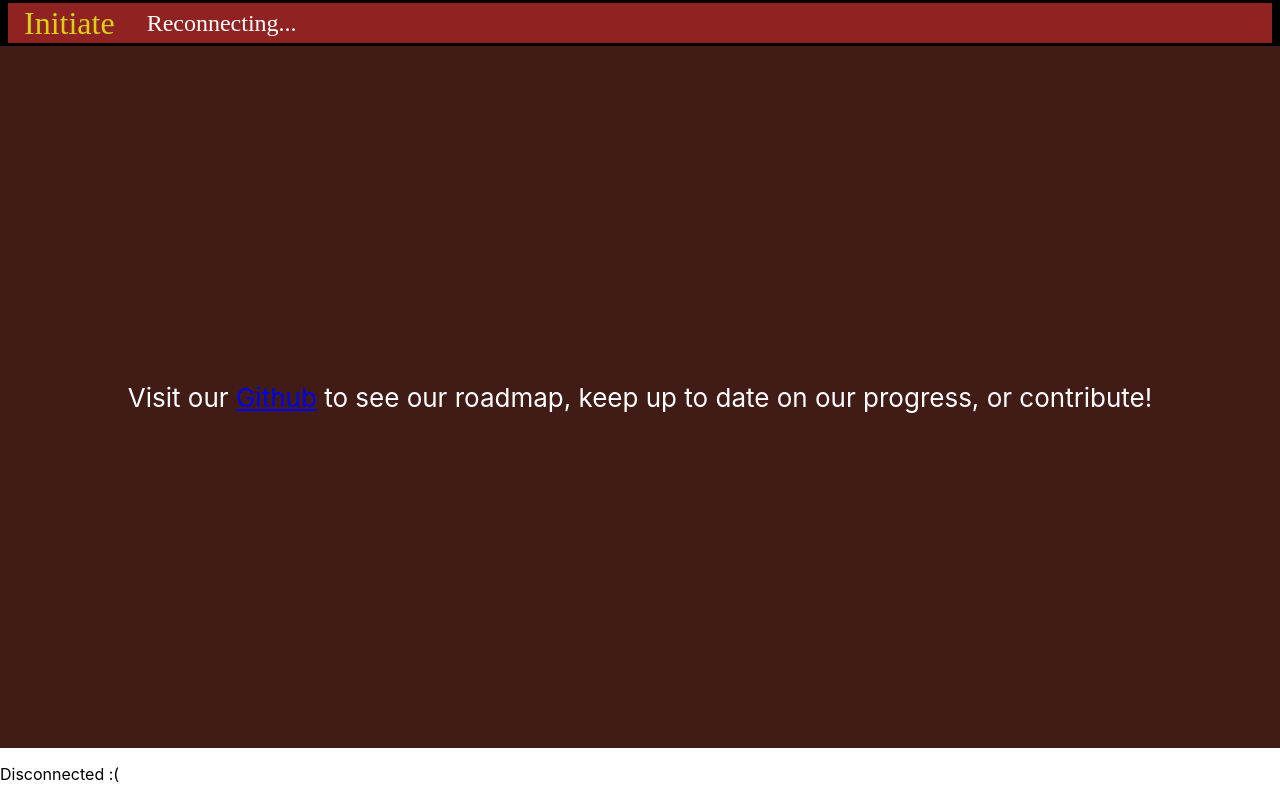
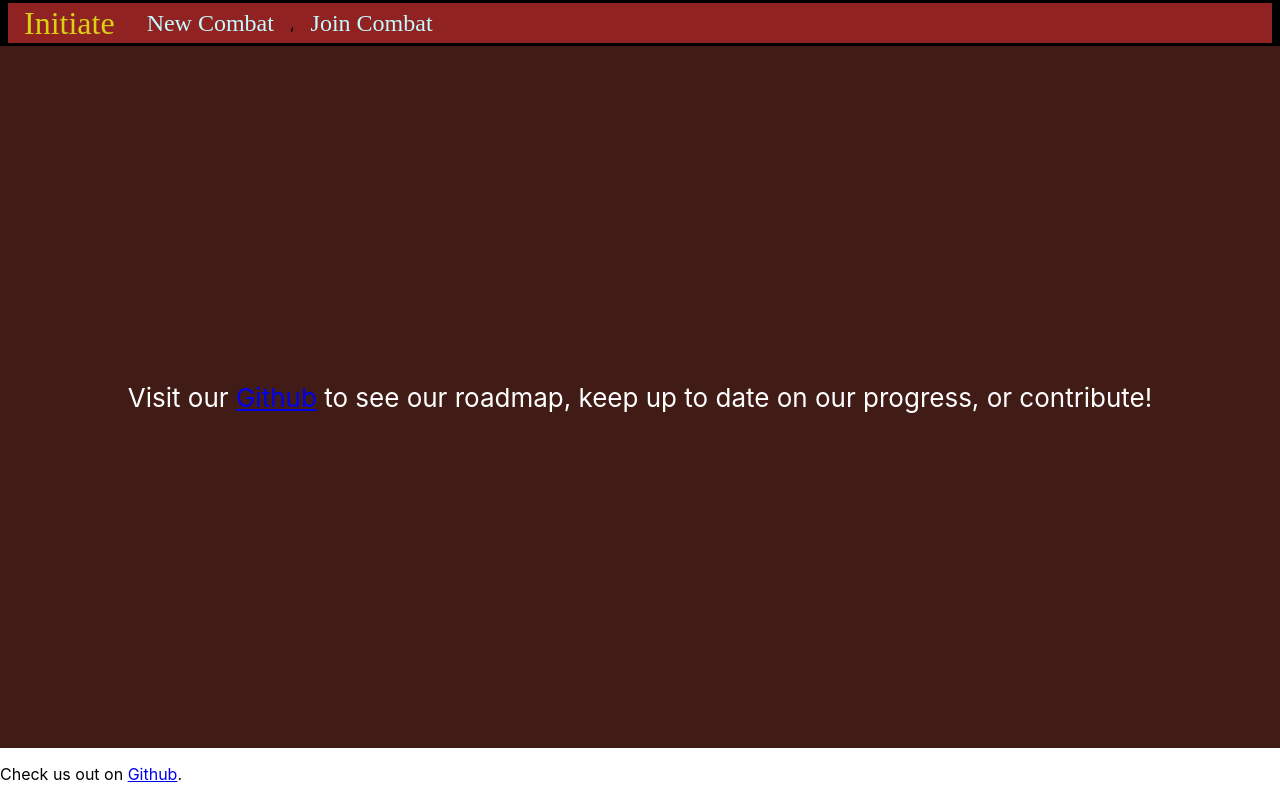
Before and after one commit to tanndev/initiate, a React (Create React App) app in the folder client/: page / in a window 1280 px wide. Built offline with nearby package versions, Linux system fonts and the light colour scheme; no server answers; a web font is replaced by a local one.

Commit message:
Consolidate combat code into combat component.

```diff
--- a/client/src/components/App.js
+++ b/client/src/components/App.js
@@ -1,6 +1,5 @@
-import React, { useEffect, useState } from 'react';
+import React from 'react';
 import { BrowserRouter as Router, Route } from "react-router-dom";
-import socketIOClient from 'socket.io-client';
 
 import '../styles/App.css';
 
@@ -8,60 +7,25 @@ import Header from './Header';
 import Combat from './Combat';
 
 export default function App() {
-    const [socket, setSocket] = useState(null);
-    const [connected, setConnected] = useState(false);
-    const [combat, setCombat] = useState(null);
 
-    // Monitor the socket for combat commands.
-    useEffect(() => {
-        const socket = socketIOClient();
-        setSocket(socket);
-
-        // Handle connections
-        socket.on("connect", () => {
-            setConnected(true);
-        });
-
-        // Handle disconnections.
-        socket.on("disconnect", () => {
-            setConnected(false);
-        });
-
-        // Monitor for combat commands.
-        socket.on("update combat", combat => {
-            console.log('Received new combat:', combat);
-            setCombat(combat);
-        });
-
-    }, []);
-
-    function newCombat() {
-        if (connected) socket.emit('create combat');
-        else alert("Can't create a combat right now.");
-    }
-
-    function joinCombat() {
-        if (connected) alert("This button doesn't work yet.");
-        else alert("Can't join a combat right now.");
-    }
+    const githubLink = (<a href="https://github.com/tanndev/initiate">Github</a>);
 
     const greeting = () => (
         <p>
-            Visit our <a href="https://github.com/tanndev/initiate">Github</a> to see our roadmap,
-            keep up to date on our progress, or contribute!
+            Visit our {githubLink} to see our roadmap, keep up to date on our progress, or contribute!
         </p>
     );
 
     return (
         <Router>
             <div className="App">
-                <Header connected={connected} newCombat={newCombat} joinCombat={joinCombat}/>
+                <Header/>
                 <div className="App-content">
                     <Route exact path='/' render={greeting}/>
-                    <Route path='/combat/:id?' render={props => <Combat {...props} combat={combat}/> }/>
+                    <Route path='/combat/:combatId?' component={Combat}/>
                 </div>
                 <footer>
-                    <p>{connected ? 'Connected!' : 'Disconnected :('}</p>
+                    <p>Check us out on {githubLink}.</p>
                 </footer>
             </div>
         </Router>
--- a/client/src/components/Combat.js
+++ b/client/src/components/Combat.js
@@ -1,14 +1,58 @@
-import React from 'react';
+import React, { useEffect, useState } from 'react';
+import { Redirect } from "react-router-dom";
+import socketIOClient from 'socket.io-client';
+
 import '../styles/Combat.css';
 
-export default function Combat({ combat }) {
+const socket = socketIOClient();
+
+export default function Combat({ match }) {
+    const [connected, setConnected] = useState(false);
+    const [combat, setCombat] = useState(null);
+
+    // Monitor the socket for combat commands.
+    useEffect(() => {
+        // Set initial socket state.
+        setConnected(socket.connected);
+
+        // Handle connections
+        socket.on("connect", () => {
+            console.log(`Connected to ${socket.id}`);
+            setConnected(true);
+        });
+
+        // Handle disconnections.
+        socket.on("disconnect", () => {
+            console.log('Disconnected');
+            setConnected(false);
+        });
+
+        // Monitor for combat commands.
+        socket.on("update combat", combat => {
+            console.log('Received new combat:', combat);
+            setCombat(combat);
+        });
+
+        // Clean up when the component unmounts.
+        return () => { socket.removeAllListeners(); };
+    }, []);
+
+    const { combatId } = match.params;
+    if (combatId === 'new') {
+        socket.emit('create combat');
+        return (<Redirect to='/combat'/>);
+    }
+
     // Gather data for the actors display.
+    // TODO Sort this server-side, properly.
     const actors = combat ? combat.actors.sort((a, b) => b.initiative - a.initiative) : [];
-    const actorCount = actors.length === 1 ? 'is 1 actor' : `are ${actors.length} actors`;
+
+    const connectionStatus = connected ? <p>Connected!</p> : <p>Reconnecting...</p>;
 
     // If there's no current combat, render a simple display.
     if (!combat) return (
         <div className="Combat">
+            {connectionStatus}
             <p>You are not in combat.</p>
         </div>
     );
@@ -16,8 +60,8 @@ export default function Combat({ combat }) {
     // Otherwise, render the full combat display.
     else return (
         <div className="Combat">
+            {connectionStatus}
             <p> You are in combat {combat.id}. </p>
-            <p> There {actorCount} in this combat. </p>
             <div className="Combat-actors">
                 {actors.map(actor => (
                     <div key={actor.id} className={`Actor ${actor.affiliation}`}>
--- a/client/src/components/Header.js
+++ b/client/src/components/Header.js
@@ -3,23 +3,13 @@ import { Link } from "react-router-dom";
 
 import '../styles/Header.css';
 
-export default function Header({ connected, newCombat, joinCombat }) {
-
-    const navbarButtons = [
-        <div key='new' className="Navbar-button" onClick={newCombat}> New Combat </div>,
-        <div key='join' className="Navbar-button" onClick={joinCombat}> Join Combat </div>,
-        <Link key='link' className="Navbar-button" to='/combat'> Go To Combat </Link>
-    ];
-
-    const navbarReconnecting = <div className="Navbar-reconnecting">Reconnecting...</div>;
-
+export default function Header() {
     return (
         <header className="Header">
-            <Link to='/' className="Header-title">
-                Initiate
-            </Link>
+            <Link to='/' className="Header-title">Initiate</Link>
             <div className="Navbar">
-                {connected ? navbarButtons : navbarReconnecting}
+                <Link className="Navbar-link" to='/combat/new'> New Combat </Link>,
+                <Link className="Navbar-link" to='/combat'> Join Combat </Link>
             </div>
         </header>
     );
--- a/client/src/styles/Header.css
+++ b/client/src/styles/Header.css
@@ -39,7 +39,7 @@ Header a {
   justify-content: center;
 }
 
-.Navbar-button {
+.Navbar-link {
   cursor: pointer;
   color: #c3fbff;
 
@@ -47,10 +47,6 @@ Header a {
 
 }
 
-.Navbar-button:hover {
+.Navbar-link:hover {
   background-color: #111;
 }
-
-.Navbar-reconnecting {
-  color: white;
-}
```
